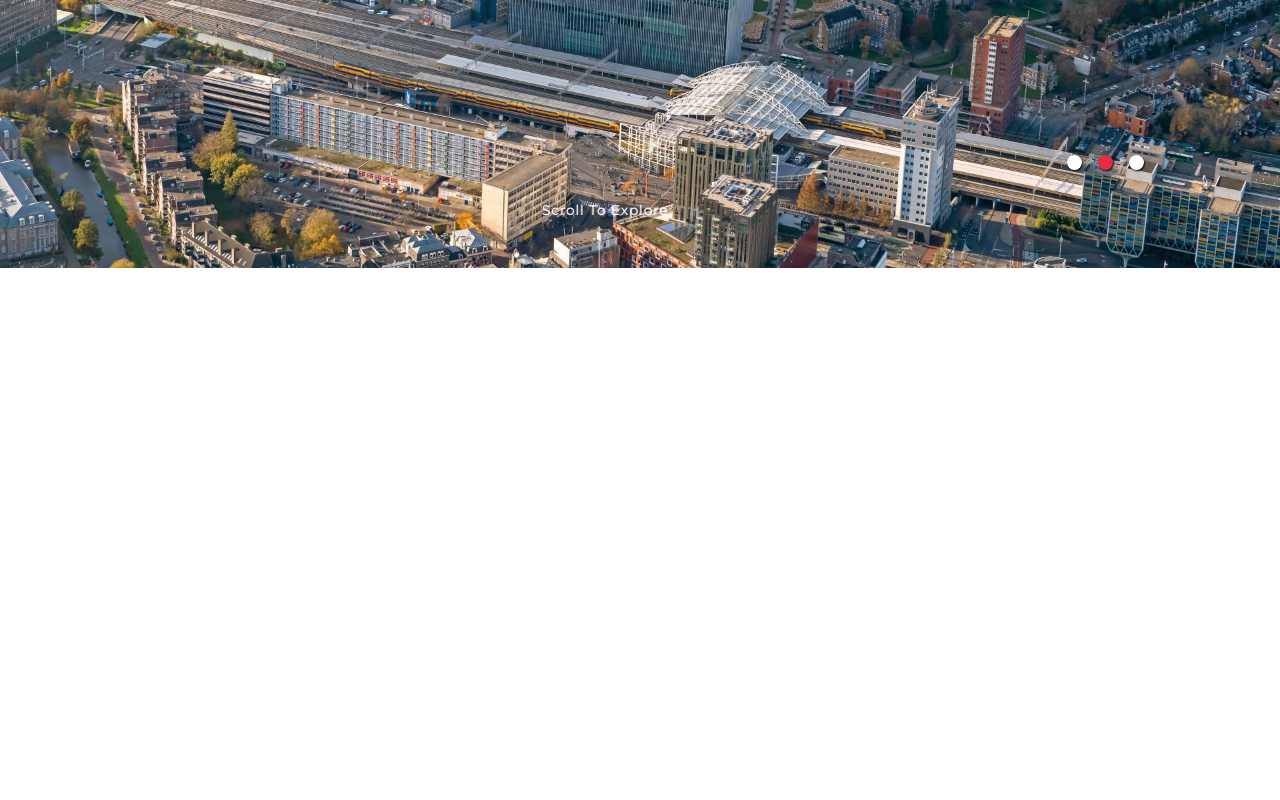
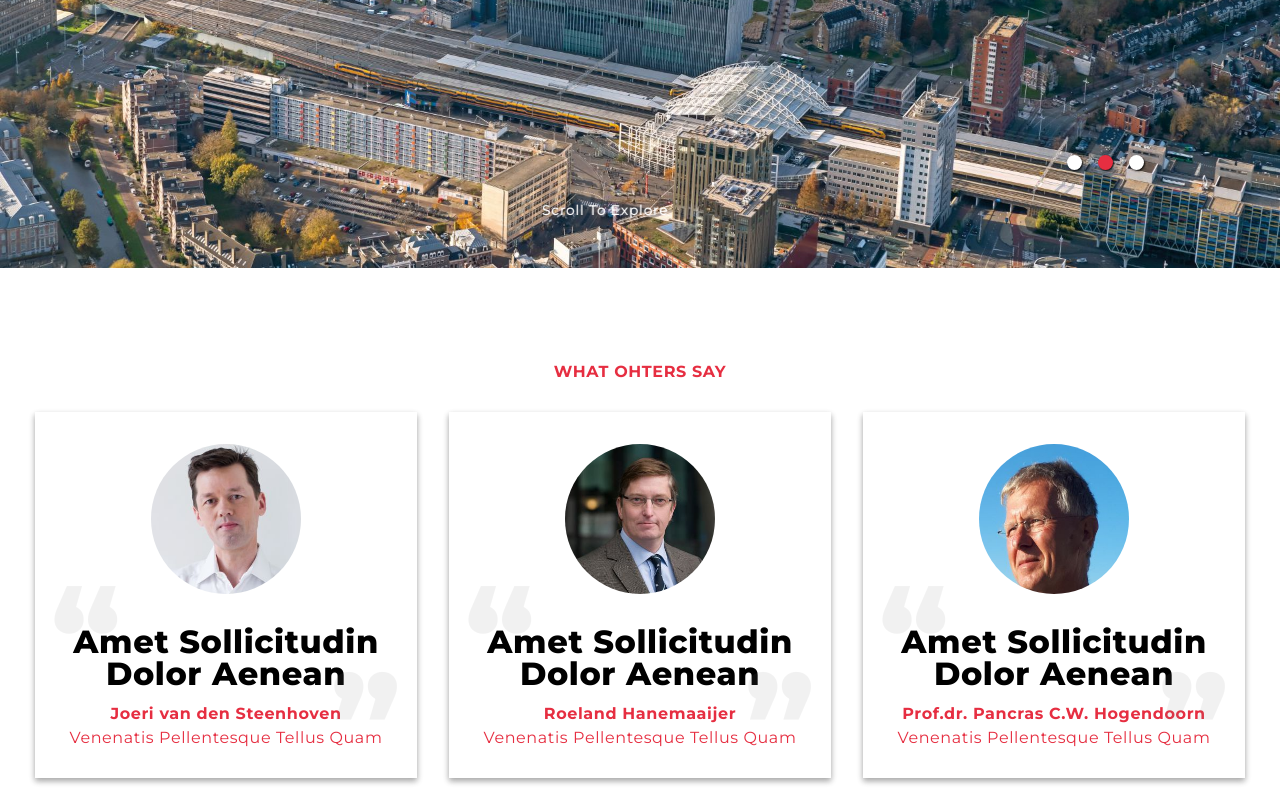
Before and after one commit to yanalalmer/we-are-just, a React (Create React App) app: page / in a window 1280 px wide. Shown: the part 665-1465 px from the top of the page. Before the commit the page ends 937 px from the top, so only its background shows below. Built offline with nearby package versions, Linux system fonts and the light colour scheme.

Commit message:
added quotes component with styling

```diff
--- a/src/App.js
+++ b/src/App.js
@@ -2,7 +2,7 @@ import React from 'react';
 // STYLES
 import { GlobalStyles } from './styles/globalStyles';
 // COMPONENTS
-import { Header, Hero } from './components';
+import { Header, Hero, Quotes } from './components';
 
 function App() {
   return (
@@ -10,6 +10,7 @@ function App() {
       <GlobalStyles />
       <Header />
       <Hero />
+      <Quotes />
     </>
   );
 }
--- a/src/components/index.js
+++ b/src/components/index.js
@@ -1,3 +1,4 @@
 export { default as Header } from './header/Header';
 export { default as Hero } from './hero/Hero';
 export { default as SectionTitle } from './section-title/SectionTitle';
+export { default as Quotes } from './quotes/Quotes';
--- /dev/null
+++ b/src/components/quotes/Quotes.jsx
@@ -0,0 +1,120 @@
+import React from 'react';
+// images
+import profile1 from '../../assets/imgs/profile1.jpg';
+import profile2 from '../../assets/imgs/profile2.jpg';
+import profile3 from '../../assets/imgs/profile3.jpg';
+// components
+import { SectionTitle } from '../../components';
+// styles
+import styled from 'styled-components';
+import * as variables from '../../styles/variables';
+
+export const QContainer = styled.div`
+  display: flex;
+  justify-content: center;
+  gap: 2rem;
+  @media ${variables.query.lg} {
+    flex-direction: column;
+  }
+`;
+export const QCard = styled.div`
+  box-shadow: rgba(0, 0, 0, 0.16) 0px 3px 6px, rgba(0, 0, 0, 0.23) 0px 3px 6px;
+  padding: 2rem 1rem;
+  display: flex;
+  justify-content: center;
+  flex-direction: column;
+  align-items: center;
+
+  @media ${variables.query.xl} {
+    padding: 2rem 0;
+  }
+`;
+export const QImage = styled.img`
+  border-radius: 50%;
+  width: 150px;
+  height: 150px;
+`;
+export const QName = styled.div`
+  font-size: 2rem;
+  width: 350px;
+  text-align: center;
+  margin: 2rem 0 1rem 0;
+  font-weight: 800;
+  text-transform: capitalize;
+  position: relative;
+  @media ${variables.query.lg} {
+    font-size: 1.5rem;
+  }
+  ::before {
+    content: open-quote;
+    color: grey;
+    opacity: 0.1;
+    font-size: 8rem;
+    position: absolute;
+    left: 0;
+    top: -55px;
+  }
+  ::after {
+    content: close-quote;
+    color: grey;
+    opacity: 0.1;
+    font-size: 8rem;
+    position: absolute;
+    right: 0;
+  }
+`;
+export const QTitle = styled.p`
+  color: ${variables.colors.red};
+  font-weight: 700;
+  padding-bottom: 0.5rem;
+`;
+export const QCompany = styled.p`
+  color: ${variables.colors.red};
+  text-transform: capitalize;
+`;
+
+const Quotes = () => {
+  return (
+    <>
+      <SectionTitle title='what ohters say' />
+      <QContainer>
+        {data.map((item, index) => (
+          <QCard
+            key={index}
+            data-aos='fade-in'
+            data-aos-duration='1000'
+            data-aos-delay='500'
+          >
+            <QImage src={item.image} />
+            <QName>{item.name}</QName>
+            <QTitle>{item.title}</QTitle>
+            <QCompany>{item.company}</QCompany>
+          </QCard>
+        ))}
+      </QContainer>
+    </>
+  );
+};
+
+export default Quotes;
+
+const data = [
+  {
+    image: profile1,
+    name: 'amet sollicitudin dolor aenean',
+    title: 'Joeri van den Steenhoven',
+    company: 'venenatis pellentesque tellus quam',
+  },
+  {
+    image: profile2,
+    name: 'amet sollicitudin dolor aenean',
+    title: 'Roeland Hanemaaijer',
+    company: 'venenatis pellentesque tellus quam',
+  },
+  {
+    image: profile3,
+    name: 'amet sollicitudin dolor aenean',
+    title: 'Prof.dr. Pancras C.W. Hogendoorn',
+    company: 'venenatis pellentesque tellus quam',
+  },
+];
```
